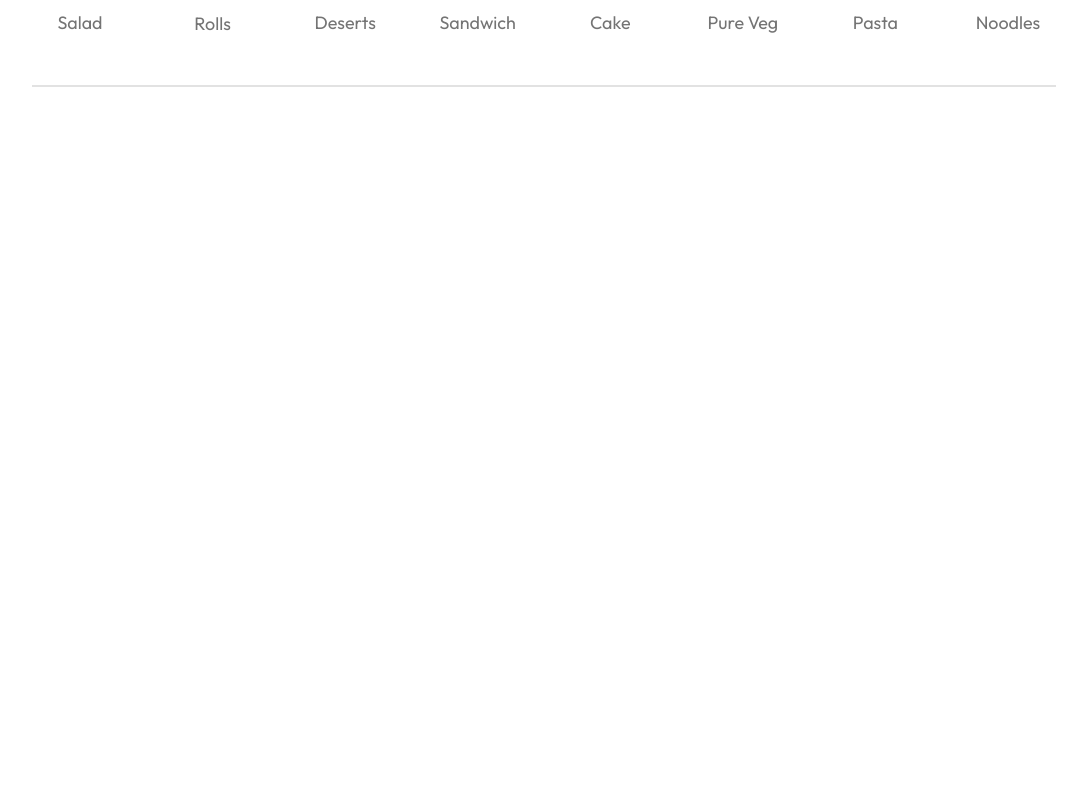
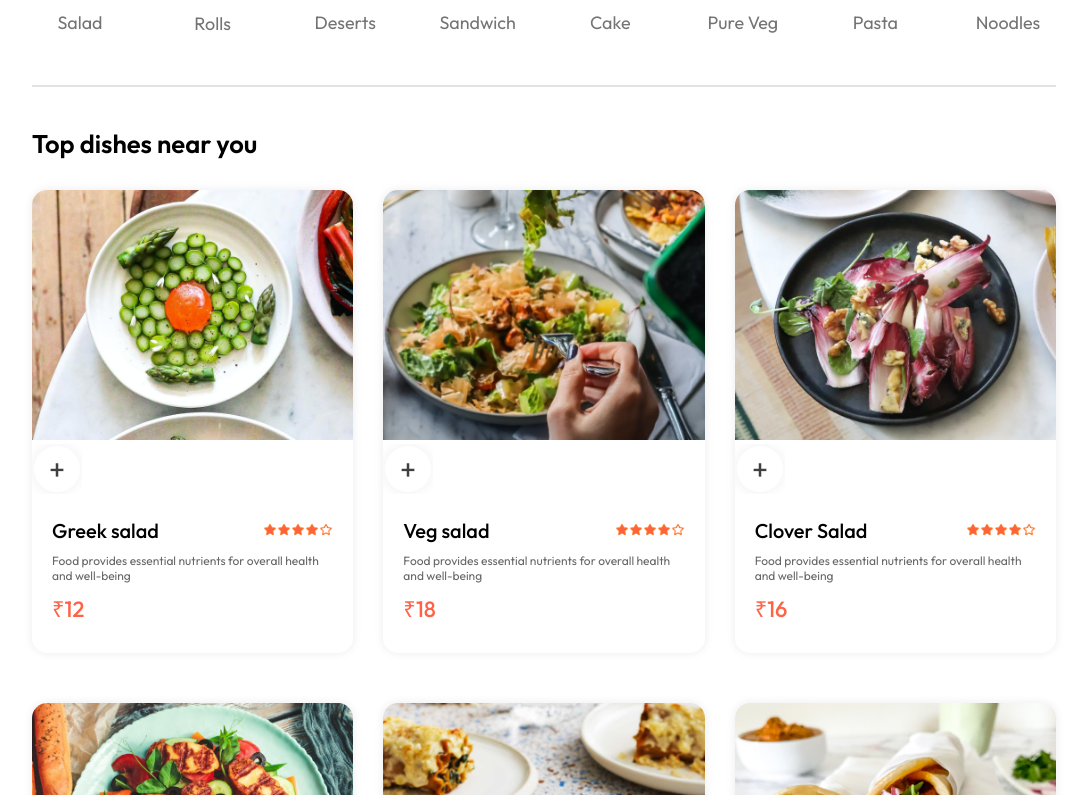
Before and after one commit to juned1110/Feasto, a React (Vite) app in the folder client/: page / in a window 1280 px wide. Shown: the part 885-1680 px from the top of the page, without its empty margins (96-1183 px from the left). Before the commit the page ends 982 px from the top, so only its background shows below. Built offline with nearby package versions, Linux system fonts and the light colour scheme.

Commit message:
FoodItem UI created || cart counter created

```diff
--- a/client/src/component/FoodDisplay/FoodDisplay.css
+++ b/client/src/component/FoodDisplay/FoodDisplay.css
@@ -0,0 +1,16 @@
+.food-display {
+  margin-top: 30px;
+}
+
+.food-display h2 {
+  font-size: max(2vw, 24px);
+  font-weight: 600;
+}
+
+.food-display-list {
+  display: grid;
+  grid-template-columns: repeat(auto-fill, minmax(240px, 1fr));
+  margin-top: 30px;
+  gap: 30px;
+  row-gap: 50px;
+}
--- a/client/src/component/FoodDisplay/FoodDisplay.jsx
+++ b/client/src/component/FoodDisplay/FoodDisplay.jsx
@@ -1,10 +1,30 @@
-import React from "react";
+import React, { useContext } from "react";
 import "./FoodDisplay.css";
+import { StoreContext } from "../../context/StoreContext";
+import FoodItem from "../FoodItem/FoodItem";
 
-const FoodDisplay = () => {
+const FoodDisplay = ({ category }) => {
+  const { food_list } = useContext(StoreContext);
+
   return (
     <React.Fragment>
-      <div>FoodDisplay</div>
+      <div className="food-display" id="food-display">
+        <h2>Top dishes near you</h2>
+        <div className="food-display-list">
+          {food_list.map((item, index) => {
+            return (
+              <FoodItem
+                key={index}
+                id={item._id}
+                name={item.name}
+                description={item.description}
+                price={item.price}
+                image={item.image}
+              />
+            );
+          })}
+        </div>
+      </div>
     </React.Fragment>
   );
 };
--- /dev/null
+++ b/client/src/component/FoodItem/FoodItem.css
@@ -0,0 +1,45 @@
+.food-item {
+  width: 100%;
+  margin: auto;
+  border-radius: 15px;
+  box-shadow: 0px 0px 10px #00000015;
+  transition: 0.3s;
+  animation: fadeIn 1s;
+}
+
+.food-item-image {
+  width: 100%;
+  border-radius: 15px 15px 0px 0px;
+}
+
+.food-item-info {
+  padding: 20px;
+}
+
+.food-item-name-rating {
+  display: flex;
+  justify-content: space-between;
+  align-items: center;
+  margin-bottom: 10px;
+}
+
+.food-item-name-rating p {
+  font-size: 20px;
+  font-weight: 500;
+}
+
+.food-item-name-rating img {
+  width: 70px;
+}
+
+.food-item-description {
+  color: #676767;
+  font-size: 12px;
+}
+
+.food-item-price {
+  color: tomato;
+  font-size: 22px;
+  font-weight: 500;
+  margin: 10px 0px;
+}
--- /dev/null
+++ b/client/src/component/FoodItem/FoodItem.jsx
@@ -0,0 +1,49 @@
+import React, { useState } from "react";
+import "./FoodItem.css";
+import { assets } from "../../assets/assets";
+
+const FoodItem = ({ id, name, price, description, image }) => {
+  const [itemCount, setItemCount] = useState(0);
+
+  return (
+    <React.Fragment>
+      <div className="food-item">
+        <div className="food-item-img-container">
+          <img className="food-item-image" src={image} alt="" />
+          {!itemCount ? (
+            <img
+              className="add"
+              onClick={() => setItemCount((prev) => prev + 1)}
+              src={assets.add_icon_white}
+              alt=""
+            />
+          ) : (
+            <div className="food-item-counter">
+              <img
+                onClick={() => setItemCount((prev) => prev - 1)}
+                src={assets.remove_icon_red}
+                alt=""
+              />
+              <p>{itemCount}</p>
+              <img
+                onClick={() => setItemCount((prev) => prev + 1)}
+                src={assets.add_icon_green}
+                alt=""
+              />
+            </div>
+          )}
+        </div>
+        <div className="food-item-info">
+          <div className="food-item-name-rating">
+            <p>{name}</p>
+            <img src={assets.rating_starts} alt="" />
+          </div>
+          <p className="food-item-description">{description}</p>
+          <p className="food-item-price">₹{price}</p>
+        </div>
+      </div>
+    </React.Fragment>
+  );
+};
+
+export default FoodItem;
--- a/client/src/pages/Home/Home.jsx
+++ b/client/src/pages/Home/Home.jsx
@@ -2,6 +2,7 @@
 import "./Home.css";
 import Header from "../../component/Header/Header";
 import ExploreMenu from "../../component/ExploreMenu/ExploreMenu";
+import FoodDisplay from "../../component/FoodDisplay/FoodDisplay";
 
 const Home = () => {
   const [category, setCategory] = useState("All");
@@ -11,6 +12,7 @@
       <div>
         <Header />
         <ExploreMenu category={category} setCategory={setCategory} />
+        <FoodDisplay category={category} />
       </div>
     </React.Fragment>
   );
```
